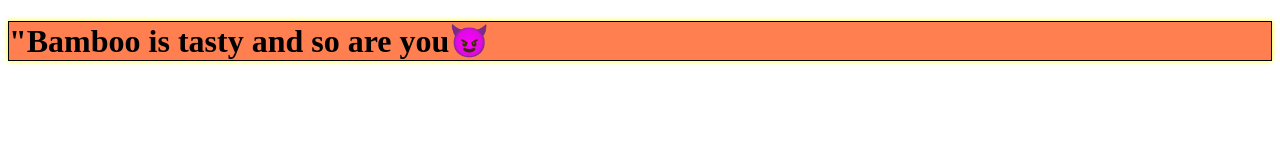
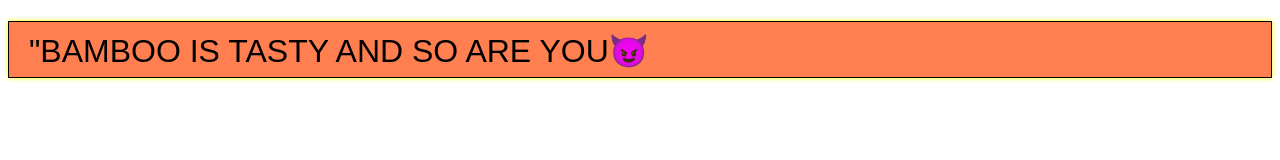
Before and after one commit to loxiz/RedPandaLand, a plain HTML site: page index.html in a window 1280 px wide. Drawn offline with Linux system fonts and the light colour scheme.

Commit message:
added more style to h1 element

```diff
--- a/style/style.css
+++ b/style/style.css
@@ -4,6 +4,9 @@
     text-decoration: none;
     border: 1px solid black;
     box-shadow: 0 0 5px yellow;
-
+    text-transform: uppercase;
+    font-family: Arial, Helvetica, sans-serif;
+    font-weight: 400;
+    padding: 10px 0px 7px 20px;
 
 }
```
